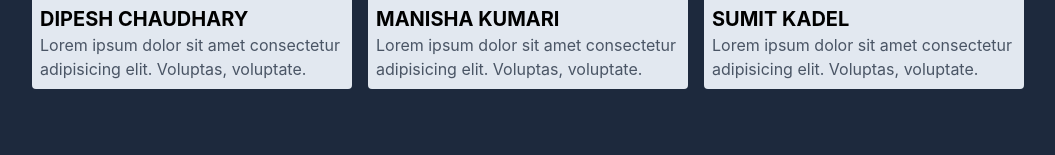
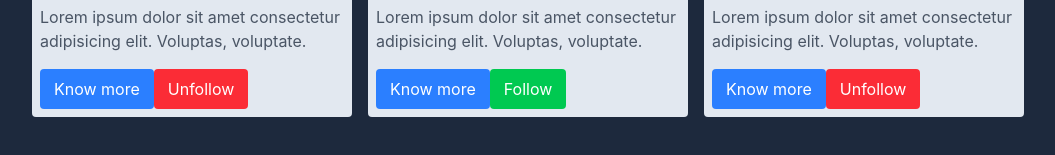
Before and after one commit to dipeshxhy/frontend-domination, a React (Vite) app: page / in a window 1280 px wide. Shown: the part 487-642 px from the top of the page, without its empty margins (112-1167 px from the left). Built offline with nearby package versions, Linux system fonts and the light colour scheme.

Commit message:
done with condition

```diff
--- a/src/App.jsx
+++ b/src/App.jsx
@@ -1,25 +1,37 @@
+import { useState } from "react"
 import Card from "./Card"
 
 const data = [{
   id:1,
   name:'Dipesh Chaudhary',
   description:'Lorem ipsum dolor sit amet consectetur adipisicing elit. Voluptas, voluptate.',
-  image:'https://images.unsplash.com/photo-1773332611612-ffdaa753afb1?w=900&auto=format&fit=crop&q=60&ixlib=rb-4.1.0&ixid=M3wxMjA3fDF8MHxmZWF0dXJlZC1waG90b3MtZmVlZHw3MXx8fGVufDB8fHx8fA%3D%3D'
+  image:'https://images.unsplash.com/photo-1773332611612-ffdaa753afb1?w=900&auto=format&fit=crop&q=60&ixlib=rb-4.1.0&ixid=M3wxMjA3fDF8MHxmZWF0dXJlZC1waG90b3MtZmVlZHw3MXx8fGVufDB8fHx8fA%3D%3D',
+  isFollow:true
 },{
   id:2,
   name:'Manisha Kumari',
   description:'Lorem ipsum dolor sit amet consectetur adipisicing elit. Voluptas, voluptate.',
-  image:'https://images.unsplash.com/photo-1773332611573-5e5bfa8e5de5?w=900&auto=format&fit=crop&q=60&ixlib=rb-4.1.0&ixid=M3wxMjA3fDF8MHxmZWF0dXJlZC1waG90b3MtZmVlZHw3OHx8fGVufDB8fHx8fA%3D%3D'
+  image:'https://images.unsplash.com/photo-1773332611573-5e5bfa8e5de5?w=900&auto=format&fit=crop&q=60&ixlib=rb-4.1.0&ixid=M3wxMjA3fDF8MHxmZWF0dXJlZC1waG90b3MtZmVlZHw3OHx8fGVufDB8fHx8fA%3D%3D',
+  isFollow:false
 },{
   id:3,
   name:'Sumit Kadel',
   description:'Lorem ipsum dolor sit amet consectetur adipisicing elit. Voluptas, voluptate.',
-  image:'https://plus.unsplash.com/premium_photo-1779372801181-0d00b1448662?w=900&auto=format&fit=crop&q=60&ixlib=rb-4.1.0&ixid=M3wxMjA3fDB8MHxmZWF0dXJlZC1waG90b3MtZmVlZHwxMDJ8fHxlbnwwfHx8fHw%3D'
+  image:'https://plus.unsplash.com/premium_photo-1779372801181-0d00b1448662?w=900&auto=format&fit=crop&q=60&ixlib=rb-4.1.0&ixid=M3wxMjA3fDB8MHxmZWF0dXJlZC1waG90b3MtZmVlZHwxMDJ8fHxlbnwwfHx8fHw%3D' ,
+  isFollow:true
 }]
 
 const App = () => {
-  const renderCard =data.map(item => (
- <Card key={item.id} name={item.name} description={item.description} image={item.image} />
+  const [value,setValue] = useState(data)
+  const handleFollow = (id) => {
+    setValue(prevValue =>
+      prevValue.map(item =>
+        item.id === id ? {...item, isFollow: !item.isFollow} : item
+      )
+    );
+  }
+  const renderCard =value.map(item => (
+ <Card key={item.id} id={item.id} name={item.name} description={item.description} image={item.image} isFollow={item.isFollow} onFollow={handleFollow} />
 
 ))
   return (
--- a/src/Card.jsx
+++ b/src/Card.jsx
@@ -1,5 +1,10 @@
 
-const Card = ({ name, description, image }) => {
+const Card = ({ name, description, image,isFollow,onFollow,id }) => {
+
+  function handleFollow() {
+    // Logic to follow/unfollow the user
+    onFollow(id);
+  }
   return (
     <div className="w-80 rounded  bg-slate-200">
       <div className="w-full h-65 ">
@@ -8,6 +13,10 @@ const Card = ({ name, description, image }) => {
       <div className="p-2">
         <h2 className="text-xl font-bold uppercase">{name}</h2>
         <p className="text-gray-600">{description}</p>
+        <button className="px-3.5 py-2 bg-blue-500 rounded text-white mt-4">Know more</button>
+        <button className={`px-3.5 py-2 rounded text-white mt-4 ${isFollow ? 'bg-red-500' : 'bg-green-500'}`} onClick={handleFollow}>
+          {isFollow ? 'Unfollow' : 'Follow'}
+        </button>
       </div>
     </div>
   )
```
